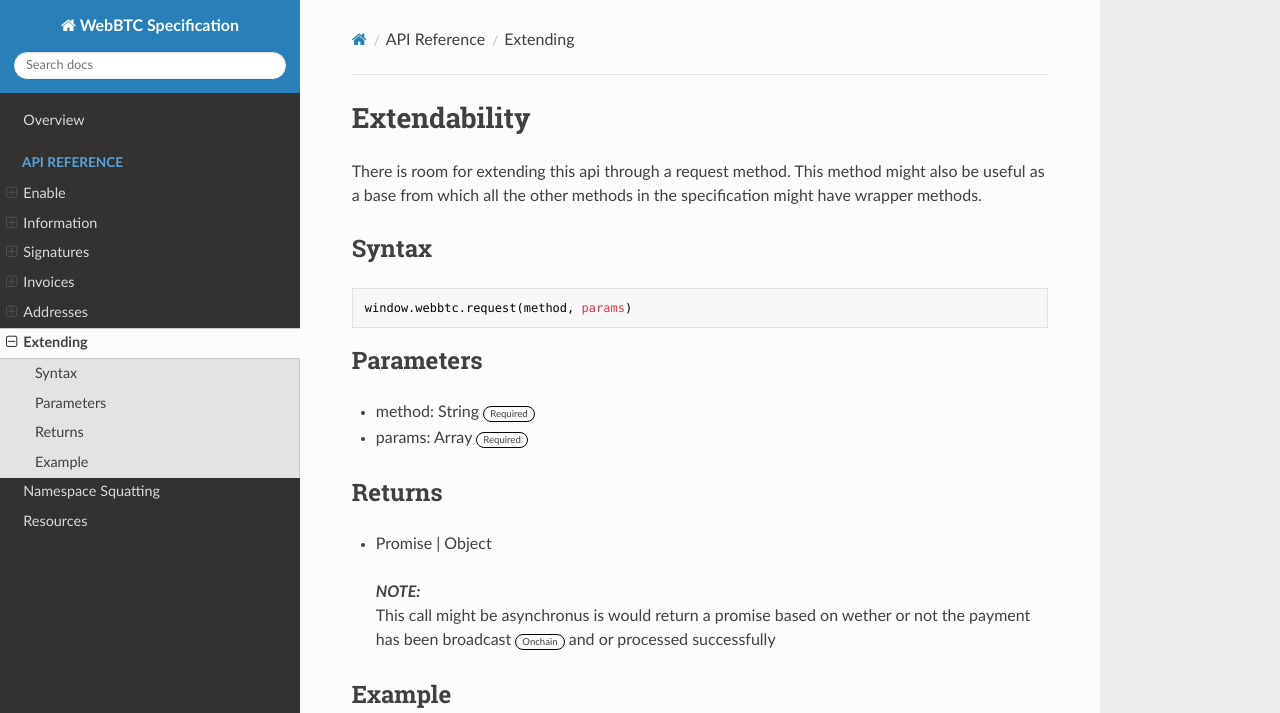
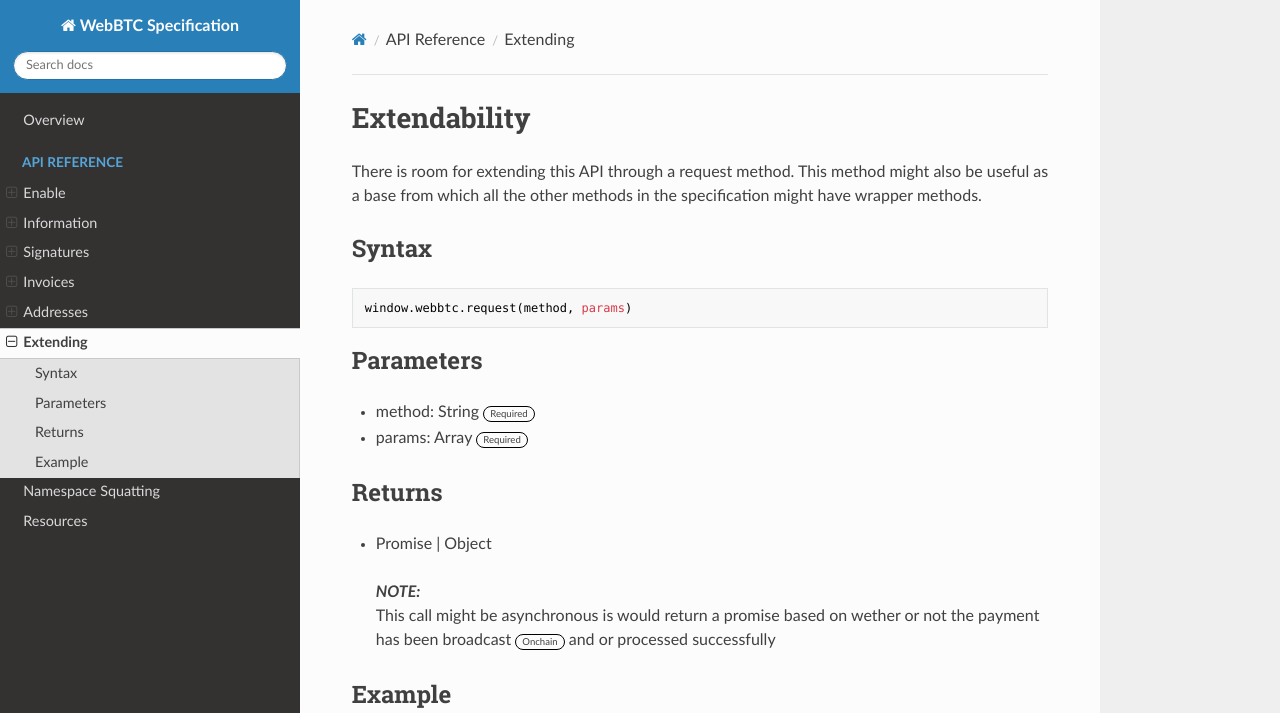
Before and after one commit to BitcoinAndLightningLayerSpecs/WebBTC, an MkDocs documentation site: the page built from docs/docs/extendability/extending.md, in a window 1280 px wide and 1339 px high. Shown: the top 713 px of the window. Built offline with MkDocs 1.6.1, drawn with Linux system fonts in a browser that asks for light colours; nearby versions of some CDN libraries.

Commit message:
Fixed up typos and grammar

```diff
--- a/docs/docs/extendability/extending.md
+++ b/docs/docs/extendability/extending.md
@@ -1,6 +1,6 @@
 # Extendability
 
-There is room for extending this api through a request method. This method might also be useful as a base from which all the other methods in the specification might have wrapper methods.
+There is room for extending this API through a request method. This method might also be useful as a base from which all the other methods in the specification might have wrapper methods.
 
 ## Syntax
 
@@ -19,7 +19,7 @@ window.webbtc.request(method, params)
 - Promise | Object
 
 > **_NOTE:_**
-This call might be asynchronus is would return a promise based on wether or not the payment has been broadcast <span class="badge">Onchain</span> and or processed successfully
+This call might be asynchronous is would return a promise based on wether or not the payment has been broadcast <span class="badge">Onchain</span> and or processed successfully
 
 ## Example
 
```
Also changed, not shown: docs/docs/addresses/getAddress.md (+1 -1 lines), docs/docs/index.md (+1 -1 lines), docs/docs/references.md (+1 -1 lines), docs/docs/transactions/send.md (+1 -1 lines), README.md.
